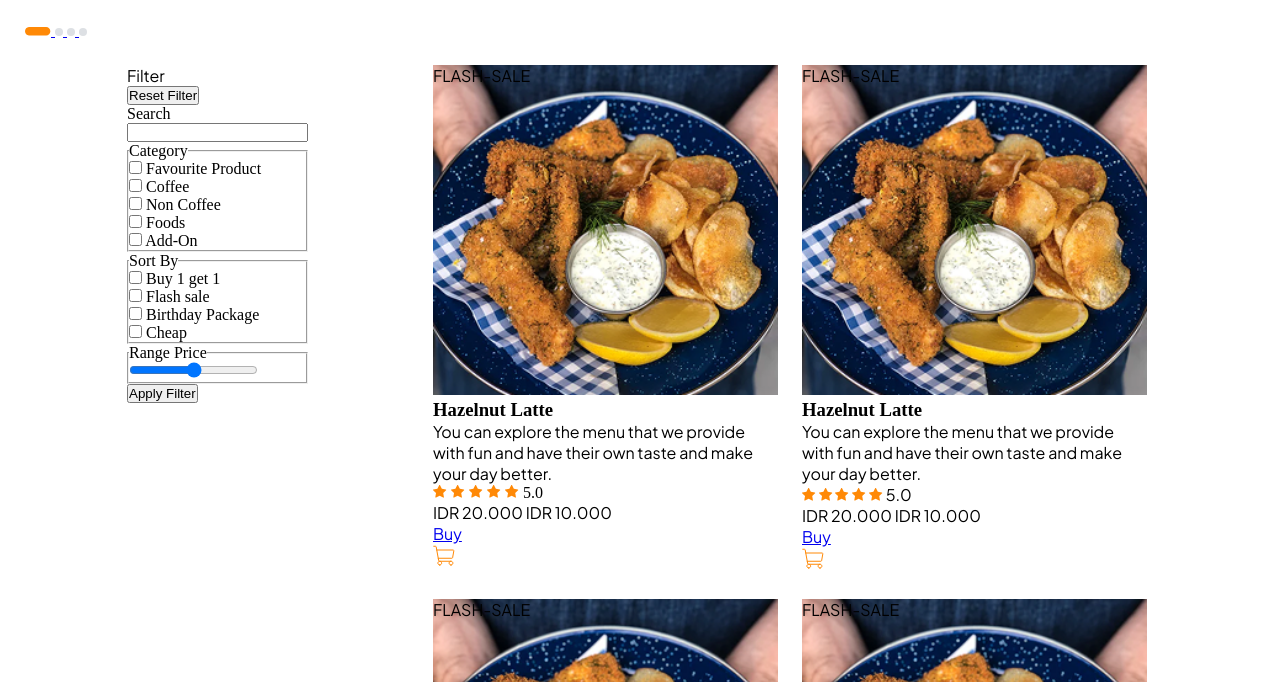
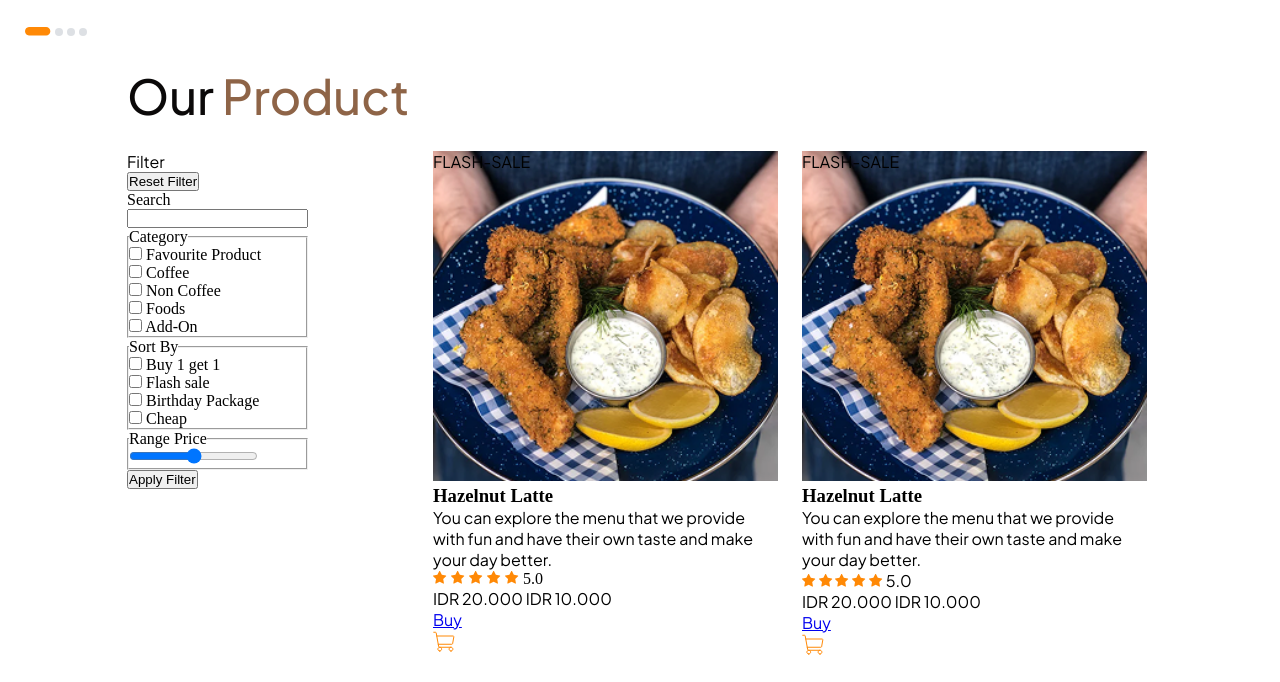
Before and after one commit to Arif14377/koda-b6-html, a plain HTML site: page pages/desktop-product.html in a window 1280 px wide. Shown: the part 655-1337 px from the top of the page. Drawn offline with Linux system fonts and the light colour scheme.

Commit message:
feat: create styling header our product section in desktop-product web page

```diff
--- a/pages/desktop-product.html
+++ b/pages/desktop-product.html
@@ -127,50 +127,41 @@
         </div>
     </section>
     <section class="our-product">
+        <h2>Our <span>Product</span></h2>
+        <div class="flex-container">
             <aside class="filter">
                 <form>
                     <div>
                         <p>Filter</p>
                         <button type="reset">Reset Filter</button>
                     </div>
-
                     <label for="search-product">Search</label><br>
                     <input type="search" id="search-product" name="search-product"><br>
 
                     <fieldset>
                         <legend>Category</legend>
-
                         <input type="checkbox" name="favourite" id="favourite" value="favourite">
                         <label for="favourite">Favourite Product</label><br>
-
                         <input type="checkbox" name="coffee" id="coffee" value="coffee">
                         <label for="coffee">Coffee</label><br>
-
                         <input type="checkbox" name="non-coffee" id="non-coffee" value="non-coffee">
                         <label for="coffee">Non Coffee</label><br>
-
                         <input type="checkbox" name="foods" id="foods" value="foods">
                         <label for="foods">Foods</label><br>
-
                         <input type="checkbox" name="addon" id="addon" value="addon">
                         <label for="addon">Add-On</label><br>
                     </fieldset>
-
                     <fieldset>
                         <legend>Sort By</legend>
                         <input type="checkbox" name="one-get-one" id="one-get-one" value="one-get-one">
                         <label for="one-get-one">Buy 1 get 1</label><br>
-
                         <input type="checkbox" name="flash-sale" id="flash-sale" value="flash-sale">
                         <label for="flash-sale">Flash sale</label><br>
-
                         <input type="checkbox" name="birthday" id="birthday" value="birthday">
                         <label for="birthday">Birthday Package</label><br>
-
                         <input type="checkbox" name="cheap" id="cheap" value="cheap">
                         <label for="cheap">Cheap</label><br>
                     </fieldset>
-
                     <fieldset>
                         <legend>Range Price</legend>
                         <input type="range" name="price" id="price">
@@ -463,6 +454,7 @@
                     </a>
                 </div>
             </div>
+        </div>
     </section>
     <footer>
         <div class="footer">
--- a/style.css
+++ b/style.css
@@ -112,12 +112,25 @@ nav {
     padding-left: 1.563rem;
     margin-bottom: 1.563rem;
 }
+.today-promo > .wrapper-pagination > .lonjong, .pagination {
+    text-decoration: none;
+}
+
 .our-product {
+    padding: 0 8.313rem 2rem 7.938rem;
+}
+.our-product > h2 {
+    color: #0B0909;
+    margin-bottom: 1.535rem;
+}
+.our-product > h2 > span {
+    color: #8E6447;
+}
+.our-product > .flex-container {
     display: flex;
     justify-content: space-between;
-    padding: 0 8.313rem 2rem 7.938rem;
 }
-.our-product > .product-items {
+.our-product > .flex-container > .product-items {
     display: grid;
     grid-template-columns: 1fr 1fr;
     grid-template-rows: auto;
```
Lines whose indentation alone changed are shown as unchanged.
